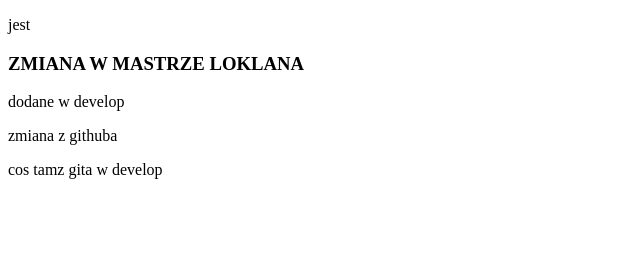
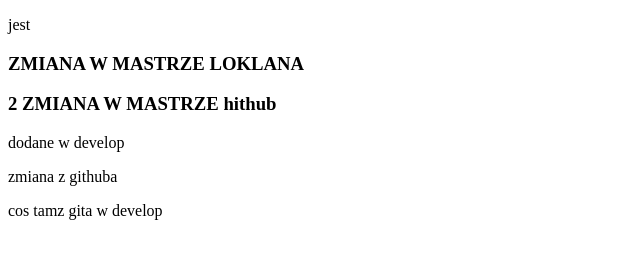
Before and after one commit to kargeb/gitflow-test, a plain HTML site: page index.html in a window 1280 px wide. Shown: the whole page, without its empty margins (0-640 px from the left). Drawn offline with Linux system fonts and the light colour scheme.

Commit message:
add line

```diff
--- a/index.html
+++ b/index.html
@@ -8,6 +8,7 @@
 <body>
     <p>jest</p>
     <h3>ZMIANA W MASTRZE LOKLANA</h3>
+    <h3>2 ZMIANA W MASTRZE hithub</h3>
     <p>dodane w develop</p>
     <span>zmiana z githuba</p>
         <p> cos tamz gita w develop</p>
```
